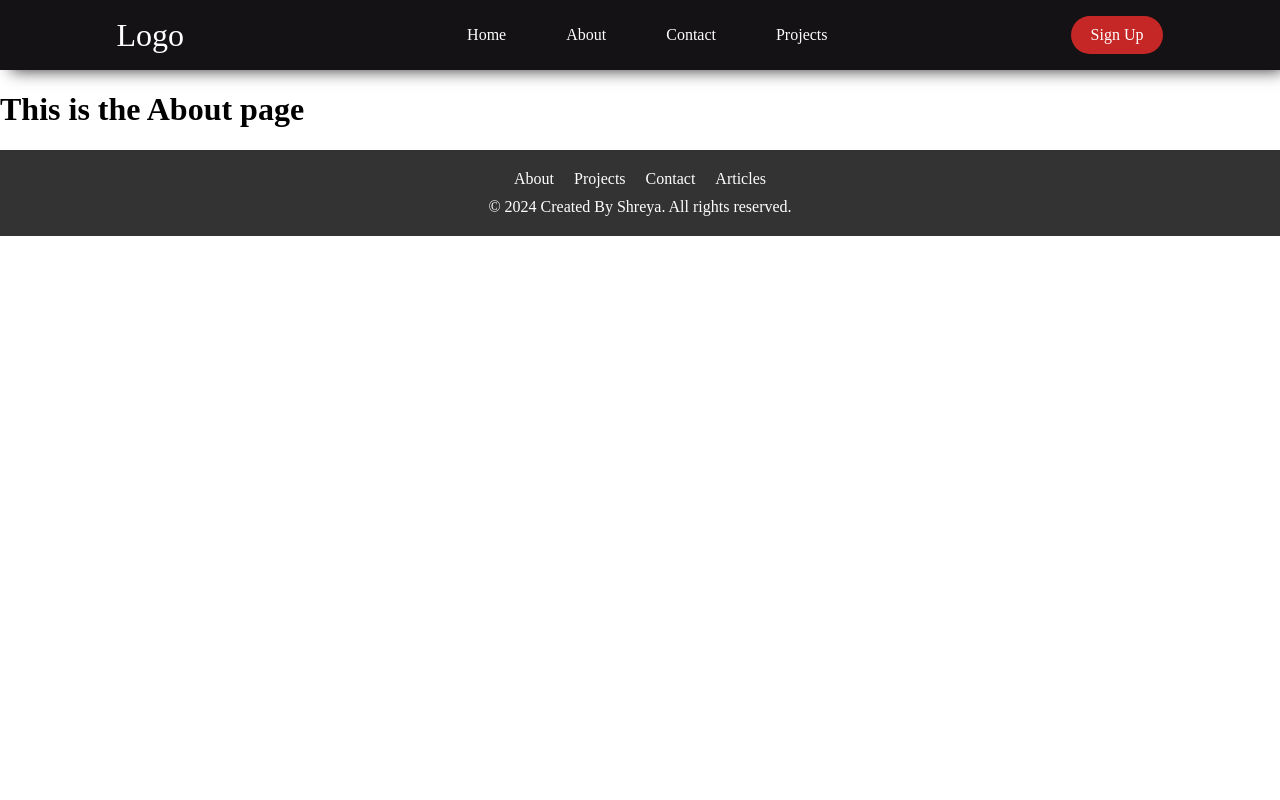
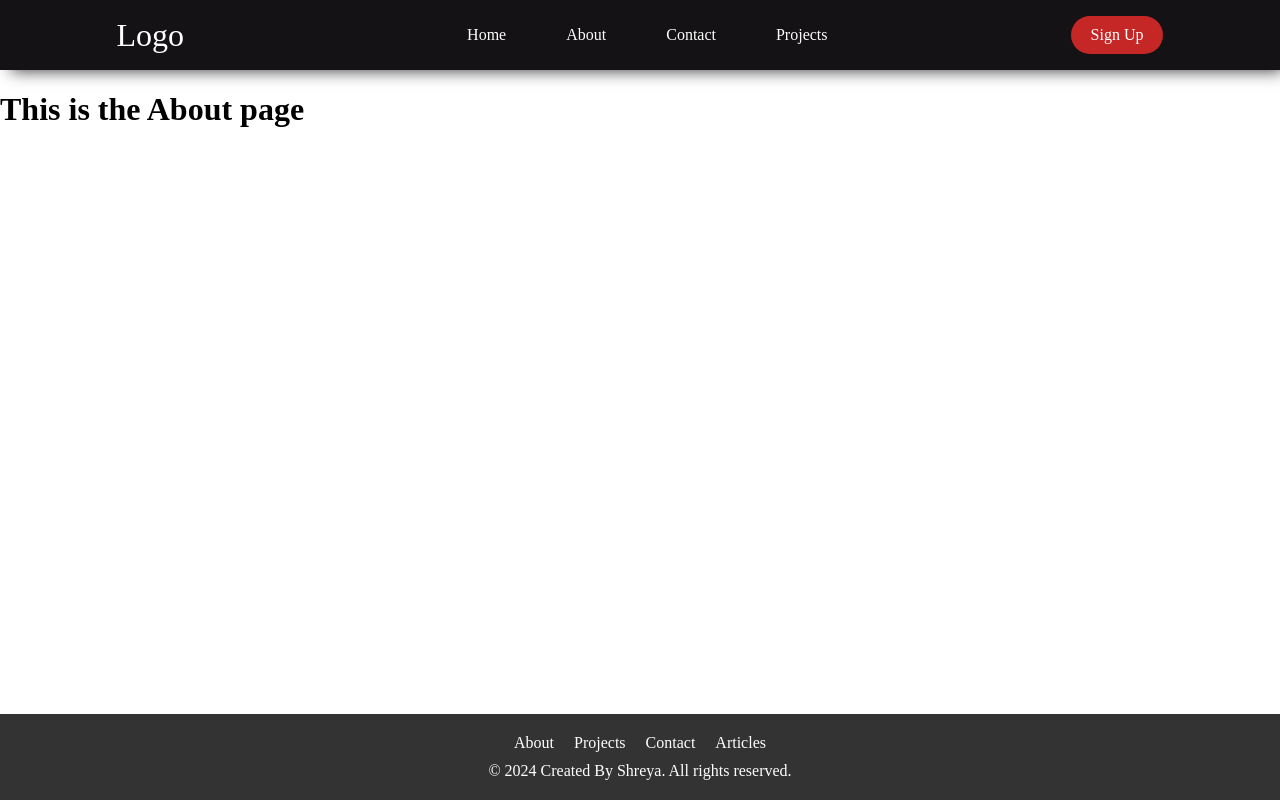
Before and after one commit to shre000/Portfolio, a Vue app: page /About in a window 1280 px wide. Built offline with nearby package versions, Linux system fonts and the light colour scheme.

Commit message:
Footer Fixed

```diff
--- a/src/App.vue
+++ b/src/App.vue
@@ -7,12 +7,27 @@ import Footer  from './components/Footer.vue'
 <template>
 
   <div id="app">
-    <Navbar />
-    <router-view />
+    <div class="page">
+    <div class="content">
+      <Navbar />
+      <router-view />
+    </div>
     <Footer />
+  </div>
+
+
+
   </div>
 </template>
 
 <style scoped>
+.page {
+  display: flex;
+  flex-direction: column;
+  min-height: 100vh;
+}
 
+.content {
+  flex: 1;
+}
 </style>
```
